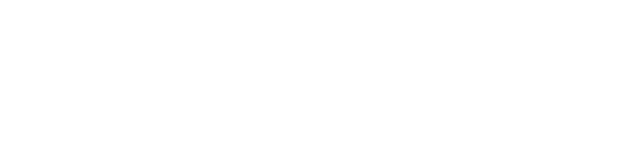
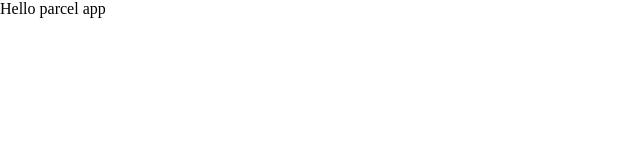
Before and after one commit to lekandev/parcel-app-template, a website built with Parcel: page src/index.html in a window 1280 px wide. Shown: the whole page, without its empty margins (0-640 px from the left). Built offline with nearby package versions, Linux system fonts and the light colour scheme.

Commit message:
done 👌

```diff
--- a/src/index.html
+++ b/src/index.html
@@ -9,7 +9,7 @@
   </head>
   <body>
     <nav></nav>
-    <main></main>
+    <main>Hello parcel app</main>
     <footer></footer>
 
     <script src="js/index.js" type="module"></script>
```
Also changed, not shown: package.json (+13 -6 lines), src/js/utils/index.js (added), 2 other files.
